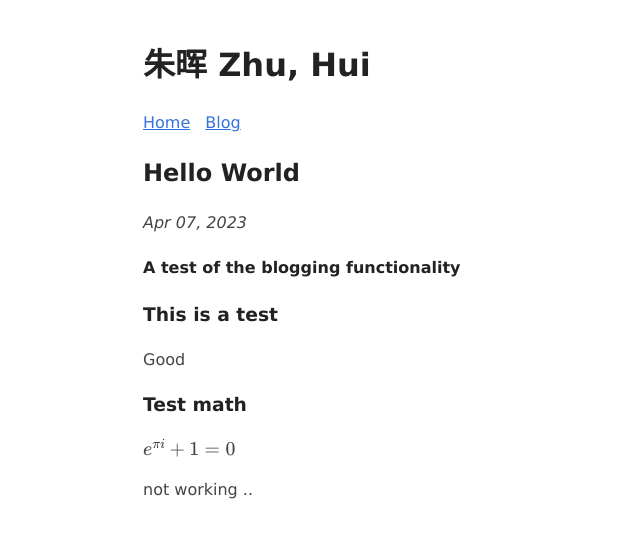
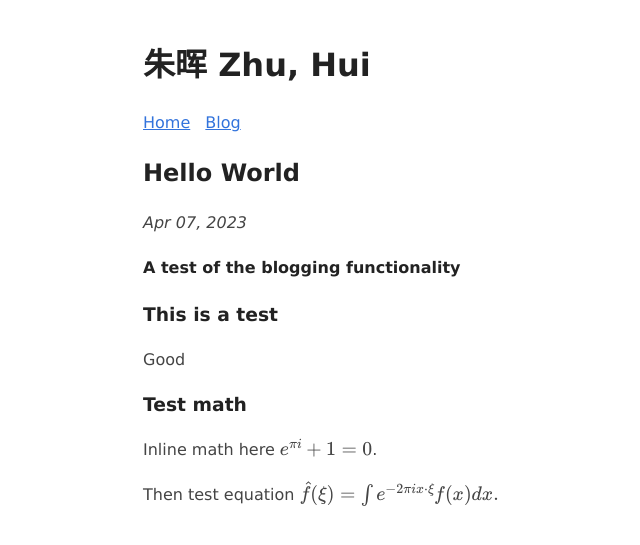
Before and after one commit to hui-math/hui-math.github.io, a Jekyll site: the page built from _posts/2023-04-07-Hello-World.md, in a window 1280 px wide. Shown: the top 545 px of the page, without its empty margins (137-777 px from the left). Built offline with Jekyll 4.4.1, drawn with Linux system fonts in a browser that asks for light colours.

Commit message:
test inline math vs equation

```diff
--- a/_posts/2023-04-07-Hello-World.md
+++ b/_posts/2023-04-07-Hello-World.md
@@ -12,6 +12,7 @@ Good
 
 ### Test math
 
-$e^{\pi i} + 1 = 0$
+Inline math here $e^{\pi i} + 1 = 0$.
 
-not working ..
+Then test equation
+$$\hat{f}(\xi) = \int e^{-2\pi i x \cdot \xi}f(x) dx.$$
```
